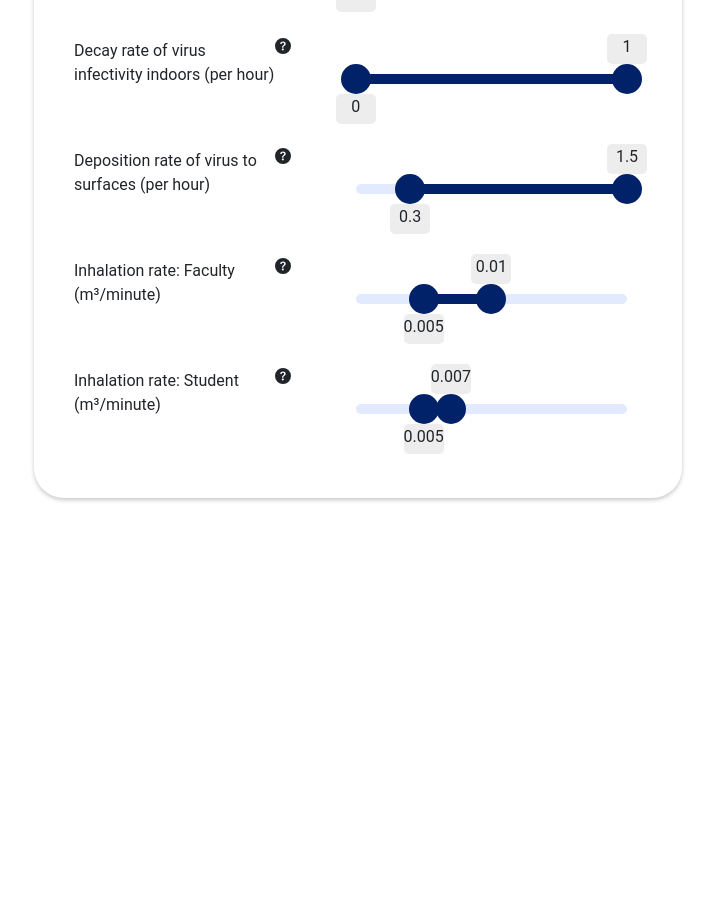
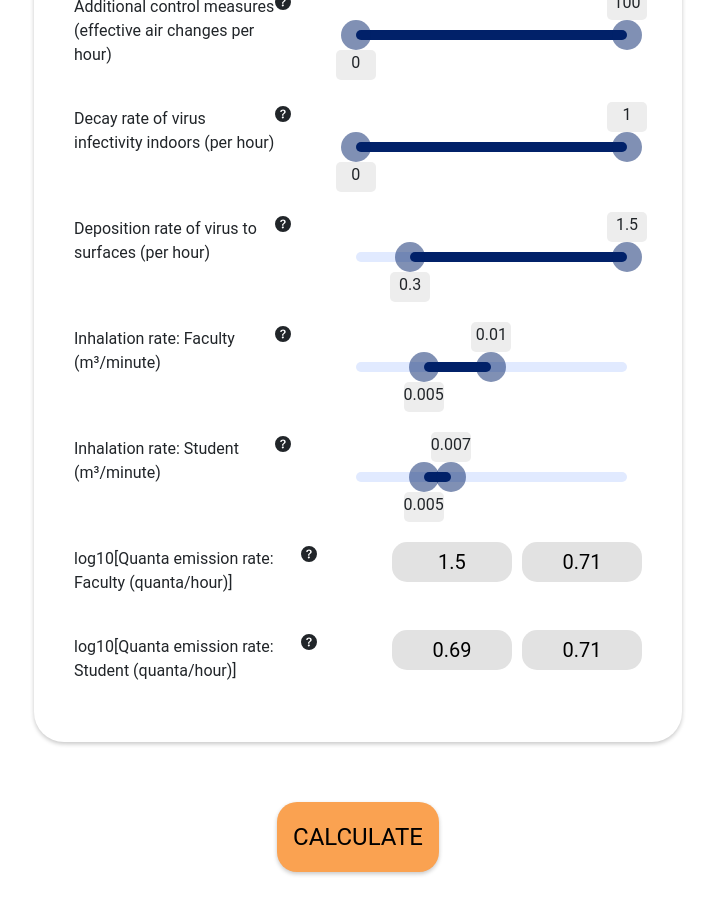
Before and after one commit to ayushgarg-ag/COVID-Risk-Web-App, a React (Create React App) app: page /advanced-classroom in a window 1280 px wide. Shown: the part 2400-3315 px from the top of the page, without its empty margins (282-997 px from the left). Before the commit the page ends 3058 px from the top, so only its background shows below. Built offline with nearby package versions, Linux system fonts and the light colour scheme.

Commit message:
added fade transitions for sliders & finished calculation page design

```diff
--- a/src/App.js
+++ b/src/App.js
@@ -23,8 +23,8 @@ function App() {
         <Switch>
           <Route path="/" exact component={Home} />
           <Route path="/about" component={About} />
-          <Route path="/basic-classroom" component={BasicClassroom} />
-          <Route path="/advanced-classroom" component={CalculateClassroom} /> {/* CHANGE THIS BACK TO AdvancedClassroom */}
+          <Route path="/basic-classroom" component={CalculateClassroom} />
+          <Route path="/advanced-classroom" component={CalculateClassroom} /> {/* no need for option to choose between anymore? */}
           <Route path="/basic-dining" component={BasicDining} />
           <Route path="/advanced-dining" component={AdvancedDining} />
           <Route path="/basic-commonroom" component={BasicCommonroom} />
--- a/src/components/CalculateClassroom.css
+++ b/src/components/CalculateClassroom.css
@@ -93,9 +93,15 @@ input[type=text]{
     width: 60%;
 }
 
+.button-holder{
+    background-color: transparent;
+    position: relative;
+    top: -100px;
+    margin: 0px 0px 0px 0px;
+}
+
 .calc-button{
     position: relative;
-    top: -100px;
     width: 15%;
     left: 42.5%;
     height: 70px;
--- a/src/components/CalculateClassroom.js
+++ b/src/components/CalculateClassroom.js
@@ -115,10 +115,10 @@ function CalculateClassroom(){
       maxFacultyInhalation: '',
       minStudentInhalation: '',
       maxStudentInhalation: '',
-      meanFacultyQuantaE: '',
-      sdFacultyQuantaE: '',
-      meanStudentQuantaE: '',
-      sdStudentQuantaE: ''
+      meanFacultyQuantaE: 1.5,
+      sdFacultyQuantaE: 0.71,
+      meanStudentQuantaE: 0.69,
+      sdStudentQuantaE: 0.71
     });
 
     function changeBodyInfo(e) {
@@ -219,9 +219,12 @@ function CalculateClassroom(){
                 </div>
             </div>
 
-            <a href="/results">
+            <a className='button-holder' href="/results">
                 <button className="calc-button" onClick = {calculate}>CALCULATE</button>
             </a>
+
+            <p style={{textAlign: 'center'}}>or...</p>
+            <p style={{textAlign: 'center'}}>for a more sophisticated calculation:</p>
 
             <div className='advanced-frame'>
                 <div className='title-bar'>
@@ -339,10 +342,36 @@ function CalculateClassroom(){
                             <CustomSlider min='0' max='0.02' step_count='0.001' defaultLeft='0.005' defaultRight='0.007'/>
                         </div>
                     </div>
+                    <div className='input-line'>
+                        <p className='parameter-adv'>log10[Quanta emission rate: Faculty (quanta/hour)]</p>
+                        <div className='question'>
+                            <OverlayTrigger placement="right" delay={{ show: 150, hide: 150 }} overlay={renderQuantaEmissionTooltip}>
+                                <BsFillQuestionCircleFill variant="success" />
+                            </OverlayTrigger><br/>
+                        </div>
+                        <p className='parameter-basic'></p>
+                        <input type = "number" className = "meanFacultyQuantaE" value = {body.meanFacultyQuantaE} onChange = {changeBodyInfo}/>
+                        <input type = "number" className = "sdFacultyQuantaE" value = {body.sdFacultyQuantaE} onChange = {changeBodyInfo}/>
+                    </div>
+                    <div className='input-line'>
+                        <p className='parameter-adv'>log10[Quanta emission rate: Student (quanta/hour)]</p>
+                        <div className='question'>
+                            <OverlayTrigger placement="right" delay={{ show: 150, hide: 150 }} overlay={renderQuantaEmissionTooltip}>
+                                <BsFillQuestionCircleFill variant="success" />
+                            </OverlayTrigger><br/>
+                        </div>
+                        <p className='parameter-basic'></p>
+                        <input type = "number" className = "meanStudentQuantaE" value = {body.meanStudentQuantaE} onChange = {changeBodyInfo}/>
+                        <input type = "number" className = "sdStudentQuantaE" value = {body.sdStudentQuantaE} onChange = {changeBodyInfo}/>
+                    </div>
 
                     <br/>
                 </div>
             </div>
+
+            <a className='button-holder' href="/results">
+                <button className="calc-button" onClick = {calculate}>CALCULATE</button>
+            </a>
         </div>
     )
 }
--- a/src/components/CustomSlider.css
+++ b/src/components/CustomSlider.css
@@ -4,6 +4,11 @@
     height: 90px;
     padding: 40px 0px;
     background-color: transparent;
+    transition: opacity;
+}
+#frame:hover .thumb{
+    transition-duration: 0.2s;
+    opacity: 1;
 }
 
 .bar{
@@ -32,21 +37,22 @@
     border-radius: 5px;
     background-color: #012169;
 }
-.bar > .thumb{
+.thumb{
     position: absolute;
-    z-index: 3;
+    z-index: 45;
     width: 30px;
     height: 30px;
     background-color: #012169;
     border-radius: 50%;
-    opacity: 1;
+    opacity: 0.5;
 }
-.bar > .thumb.left{
+.thumb.left{
     transform: translate(-15px, -10px);
 }
-.bar > .thumb.right{
+.thumb.right{
     transform: translate(15px, -10px);
 }
+
 
 .bar > .info{
     position: absolute;
```
